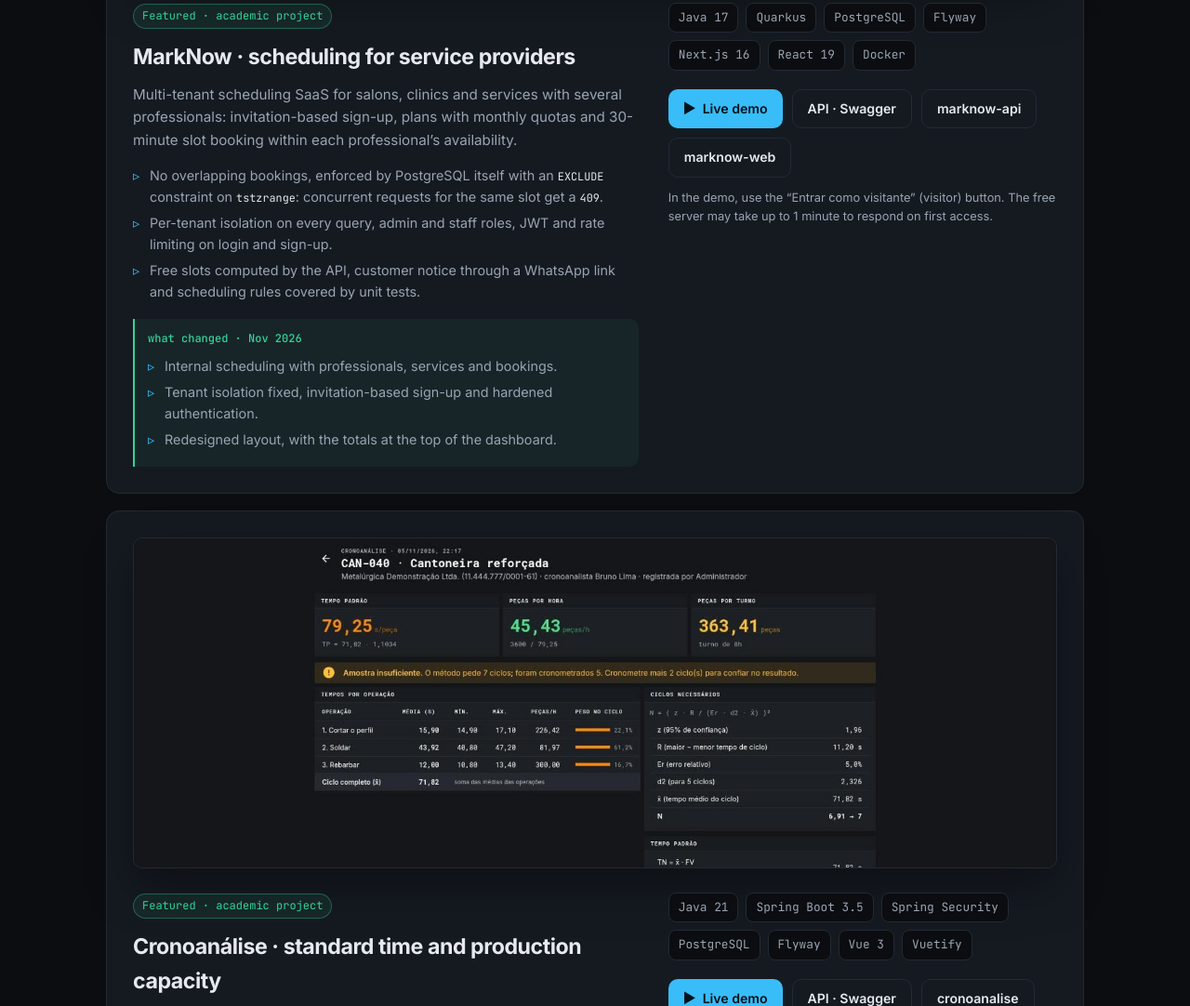
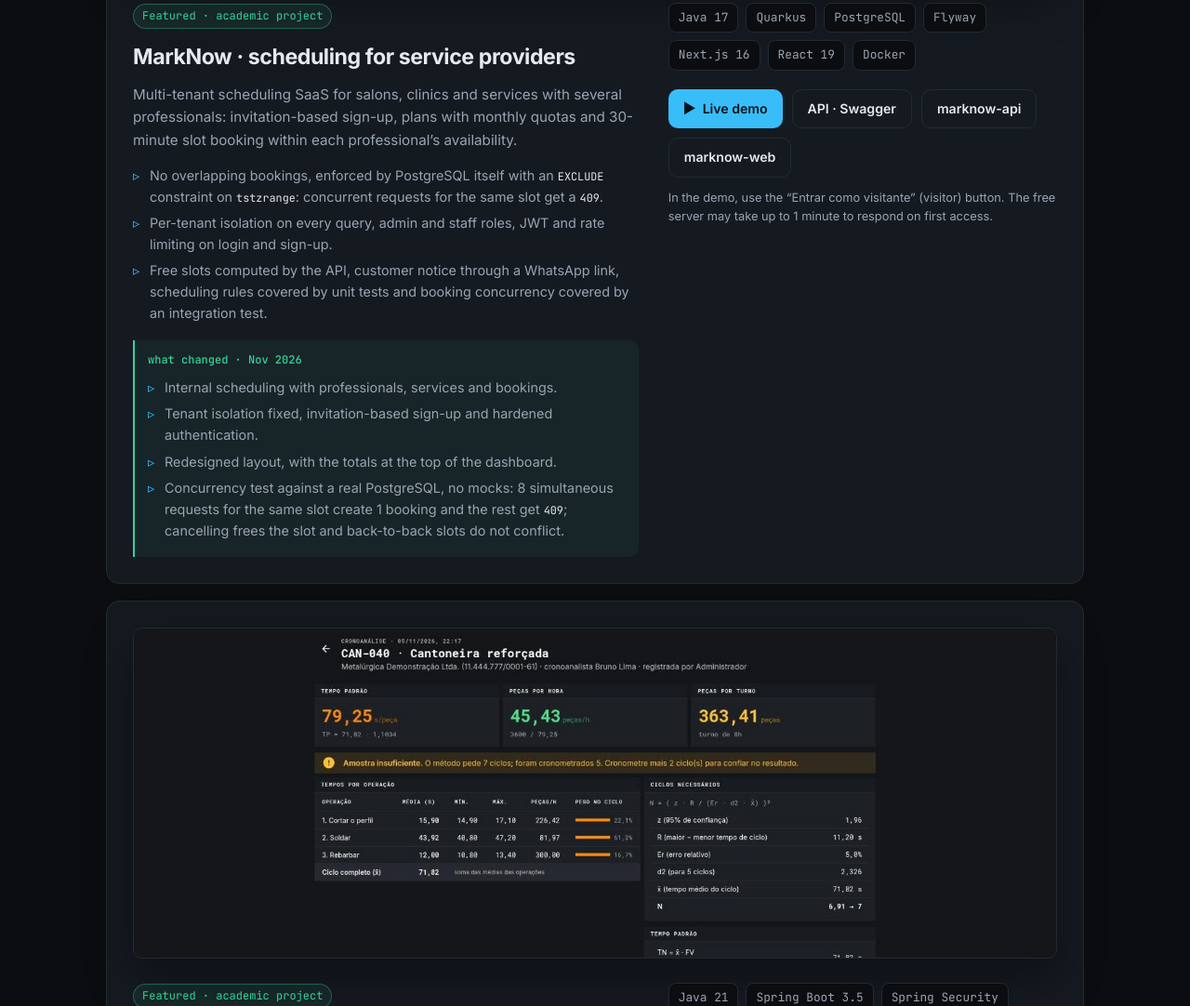
Before and after one commit to Jean8791/Jean8791.github.io, a plain HTML site: page index.html in a window 1280 px wide. Shown: the part 5529-6611 px from the top of the page at 93% size. Drawn offline with Linux system fonts and the light colour scheme.

Commit message:
MarkNow: registra o teste de concorrência do agendamento no card

```diff
--- a/index.html
+++ b/index.html
@@ -401,7 +401,7 @@
         <ul>
           <li><span class="pt">Nenhum horário sobreposto, garantido no próprio PostgreSQL com constraint <code>EXCLUDE</code> sobre <code>tstzrange</code>: requisições simultâneas no mesmo horário viram <code>409</code>.</span><span class="en" lang="en">No overlapping bookings, enforced by PostgreSQL itself with an <code>EXCLUDE</code> constraint on <code>tstzrange</code>: concurrent requests for the same slot get a <code>409</code>.</span></li>
           <li><span class="pt">Isolamento por prestador em toda consulta, perfis admin e operacional, JWT e limite de tentativas no login e no cadastro.</span><span class="en" lang="en">Per-tenant isolation on every query, admin and staff roles, JWT and rate limiting on login and sign-up.</span></li>
-          <li><span class="pt">Horários livres calculados pela API, aviso ao cliente por link do WhatsApp e regras de agenda cobertas por testes unitários.</span><span class="en" lang="en">Free slots computed by the API, customer notice through a WhatsApp link and scheduling rules covered by unit tests.</span></li>
+          <li><span class="pt">Horários livres calculados pela API, aviso ao cliente por link do WhatsApp e regras de agenda cobertas por testes unitários e a concorrência do agendamento por teste de integração.</span><span class="en" lang="en">Free slots computed by the API, customer notice through a WhatsApp link, scheduling rules covered by unit tests and booking concurrency covered by an integration test.</span></li>
         </ul>
         <div class="news">
           <b><span class="pt">o que mudou · nov 2026</span><span class="en" lang="en">what changed · Nov 2026</span></b>
@@ -409,6 +409,7 @@
           <li><span class="pt">Agenda interna com profissionais, serviços e agendamentos.</span><span class="en" lang="en">Internal scheduling with professionals, services and bookings.</span></li>
           <li><span class="pt">Isolamento entre prestadores corrigido, cadastro por convite e autenticação endurecida.</span><span class="en" lang="en">Tenant isolation fixed, invitation-based sign-up and hardened authentication.</span></li>
           <li><span class="pt">Layout redesenhado, com os totais no topo do dashboard.</span><span class="en" lang="en">Redesigned layout, with the totals at the top of the dashboard.</span></li>
+          <li><span class="pt">Teste de concorrência contra o PostgreSQL real, sem mock: 8 requisições simultâneas no mesmo horário resultam em 1 agendamento criado e as demais em <code>409</code>; cancelar libera o horário e horários em sequência não conflitam.</span><span class="en" lang="en">Concurrency test against a real PostgreSQL, no mocks: 8 simultaneous requests for the same slot create 1 booking and the rest get <code>409</code>; cancelling frees the slot and back-to-back slots do not conflict.</span></li>
           </ul>
         </div>
         </div>
```
